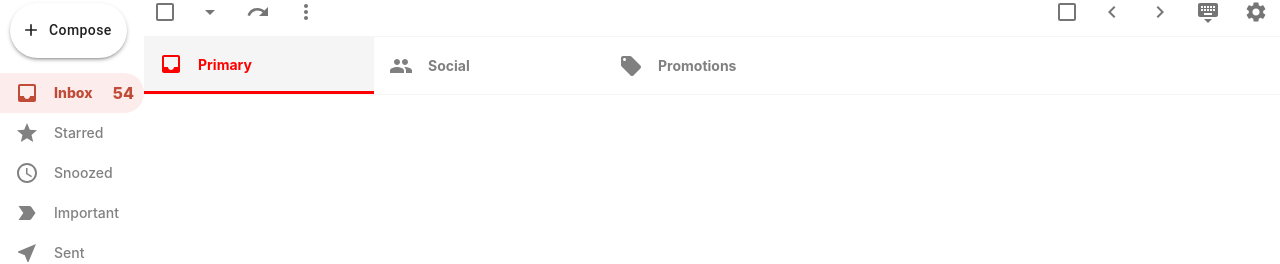
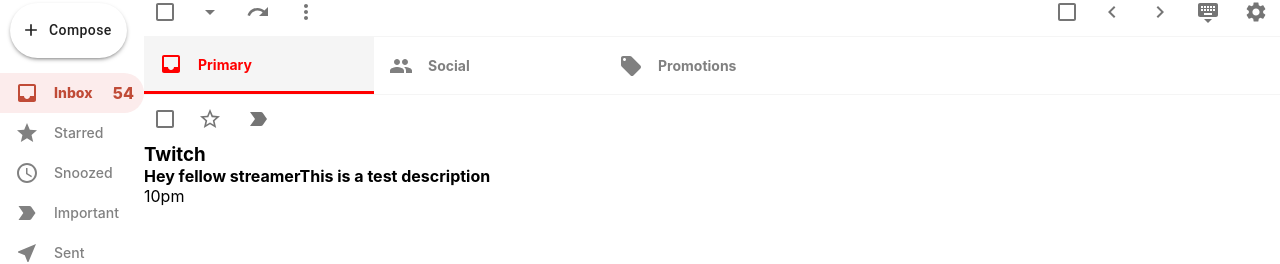
Before and after one commit to alexeiscript/gmail-clone, a React (Create React App) app: page / in a window 1280 px wide. Shown: the part 313-577 px from the top of the page. Built offline with nearby package versions, Linux system fonts and the light colour scheme.

Commit message:
creating email row component

```diff
--- a/src/EmailList.js
+++ b/src/EmailList.js
@@ -10,6 +10,7 @@
 import InboxIcon from '@material-ui/icons/Inbox'
 import PeopleIcon from '@material-ui/icons/People'
 import LocalOfferIcon from '@material-ui/icons/LocalOffer'
+import EmailRow from './EmailRow'
 
 import './EmailList.css'
 
@@ -54,6 +55,15 @@
         <Section Icon={PeopleIcon} title="Social" color="blue" required />
         <Section Icon={LocalOfferIcon} title="Promotions" color="green" required />
       </div>
+
+      <div className="emailList_list">
+        <EmailRow
+          title="Twitch"
+          subject="Hey fellow streamer"
+          description="This is a test description"
+          time="10pm"
+        />
+      </div>
     </div>
   )
 }
--- /dev/null
+++ b/src/EmailRow.js
@@ -0,0 +1,35 @@
+import React from 'react'
+import './EmailRow.css'
+import { Checkbox, IconButton } from '@material-ui/core'
+import StarBorderOutlinedIcon from '@material-ui/icons/StarBorderOutlined'
+import LabelImportantOutlinedIcon from '@material-ui/icons/LabelImportantOutlined'
+
+function EmailRow({ id, title, subject, description, time }) {
+  return (
+    <div className="emailRow">
+      <div className="emailRow_options">
+        <Checkbox />
+        <IconButton>
+          <StarBorderOutlinedIcon />
+        </IconButton>
+        <IconButton>
+          <LabelImportantOutlinedIcon />
+        </IconButton>
+      </div>
+      <h3 className="emailRow_title">
+        {title}
+      </h3>
+      <div className="emailRow_message">
+        <h4>
+          {subject}
+          <span className="emailRow_description">{description}</span>
+        </h4>
+      </div>
+      <div className="emailRow_description">
+        {time}
+      </div>
+    </div>
+  )
+}
+
+export default EmailRow
```
Also changed, not shown: src/EmailRow.css (added).
